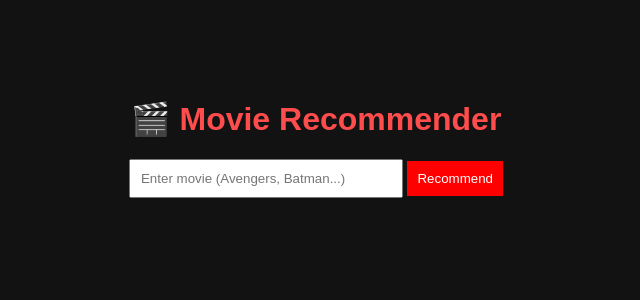
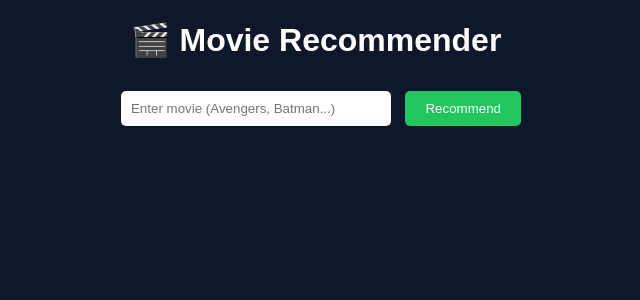
Before and after one commit to gong-yoo79/movie-recommender, a Flask app: template templates/index (copy).html in a window 1280 px wide. Shown: the top 300 px of the page, without its empty margins (324-964 px from the left). Run offline with Flask 3, Linux system fonts and the light colour scheme; the template is opened without the code that fills it, so the values that code supplies are empty.

Commit message:
added css styling

```diff
--- a/static/style.css
+++ b/static/style.css
@@ -1,26 +1,53 @@
 body {
-  font-family: Arial;
-  background: #121212;
+    font-family: Arial, sans-serif;
+    background: #0f172a;
     color: white;
     text-align: center;
 }
 
-.container {
-  margin-top: 100px;
+h2 {
+    margin-top: 30px;
 }
 
 input {
     padding: 10px;
     width: 250px;
+    border-radius: 5px;
+    border: none;
+    margin: 10px;
 }
 
 button {
-  padding: 10px;
-  background: red;
+    padding: 10px 20px;
+    background: #22c55e;
     color: white;
     border: none;
+    border-radius: 5px;
+    cursor: pointer;
 }
 
-h1 {
-  color: #ff4c4c;
+button:hover {
+    background: #16a34a;
 }
+
+#result {
+    margin-top: 20px;
+    font-size: 18px;
+}
+
+table {
+    margin: auto;
+    margin-top: 20px;
+    border-collapse: collapse;
+}
+
+td, th {
+    padding: 10px;
+    border: 1px solid white;
+}
+
+a {
+    display: block;
+    margin-top: 20px;
+    color: #38bdf8;
+}
--- a/templates/admin.html
+++ b/templates/admin.html
@@ -1,4 +1,5 @@
 <!DOCTYPE html>
+<head> <link rel="stylesheet" href="{{ url_for('static', filename='style.css') }}"> </head>
 <html>
 <body>
 
--- a/templates/index.html
+++ b/templates/index.html
@@ -1,5 +1,8 @@
 <!DOCTYPE html>
 <html>
+<head>
+<link rel="stylesheet" href="{{ url_for('static', filename='style.css') }}">
+</head>
 <body>
 
 <h2>Movie Recommender</h2>
--- a/templates/login.html
+++ b/templates/login.html
@@ -1,5 +1,6 @@
 <!DOCTYPE html>
 <html>
+<head><link rel="stylesheet" href="{{ url_for('static', filename='style.css') }}"> </head>
 <body>
 
 <h2>Login</h2>
```
Lines whose indentation alone changed are shown as unchanged.
